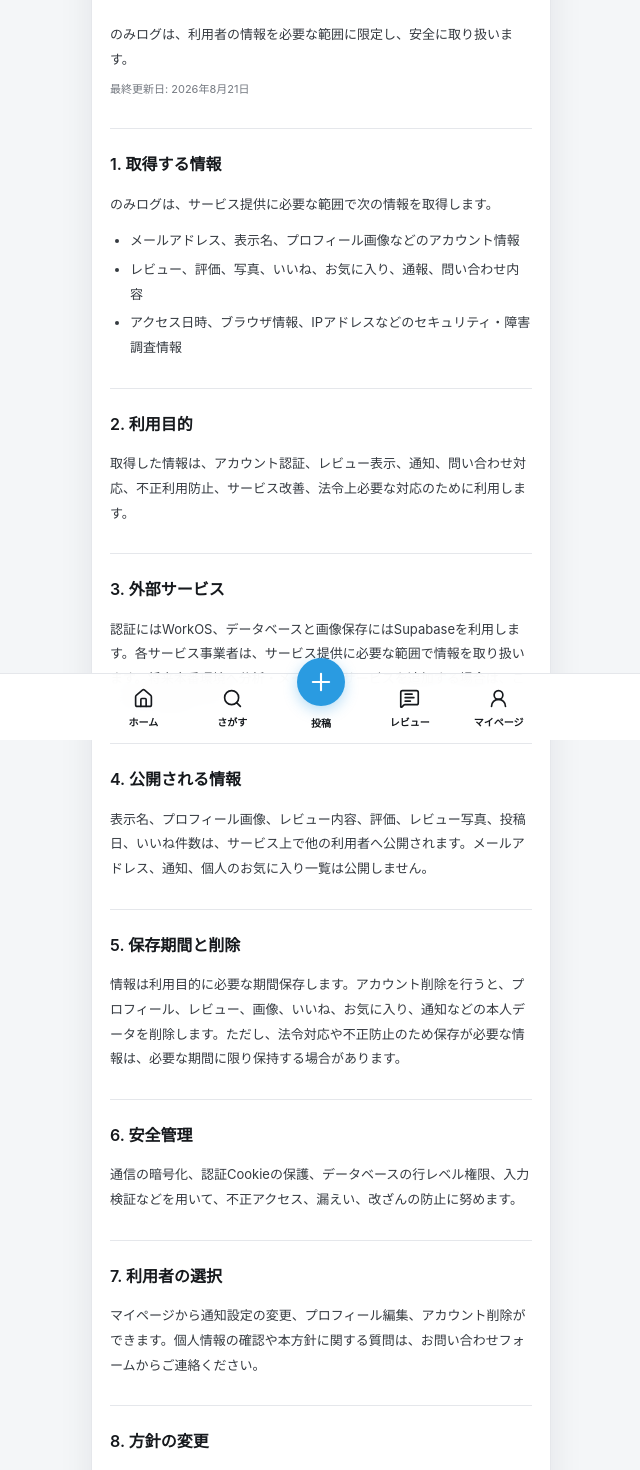
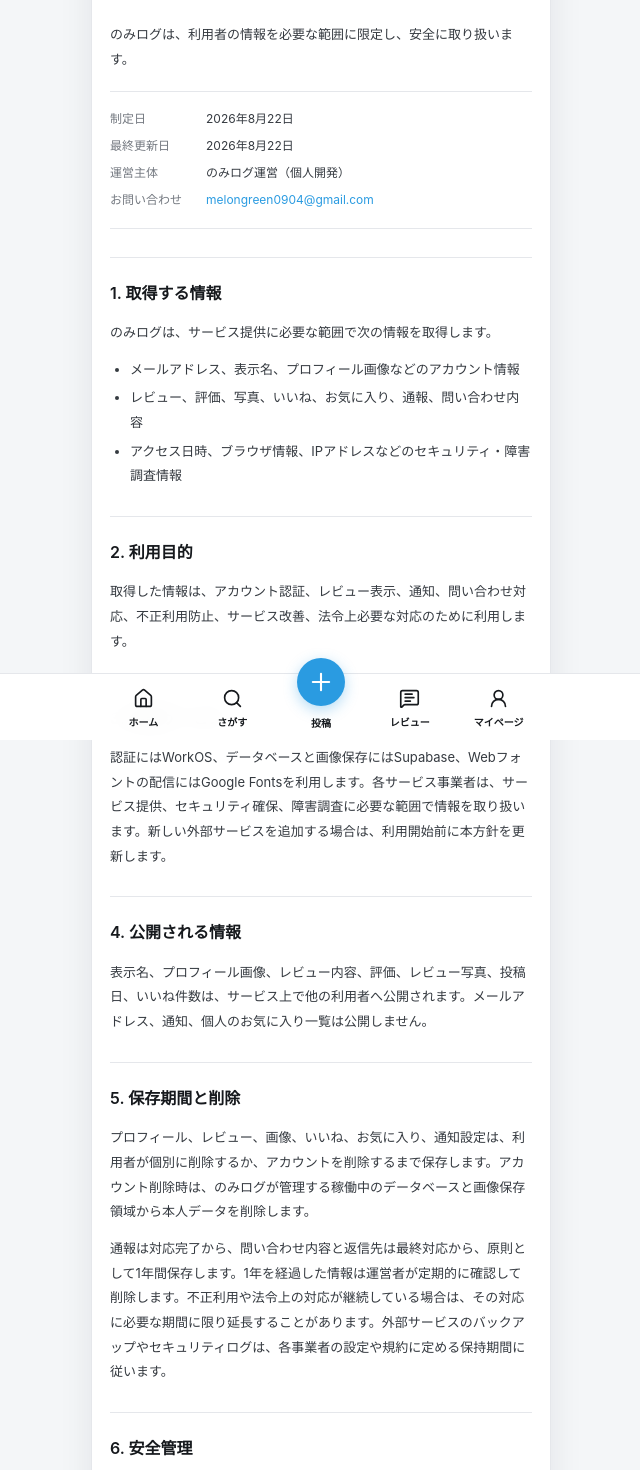
Before and after one commit to green-melon0904/nomilog, a Next.js app: page /privacy in a window 1280 px wide. Shown: the part 60-1530 px from the top of the page, without its empty margins (319-959 px from the left). Built offline with nearby package versions, Linux system fonts and the light colour scheme; a web font is replaced by a local one.

Commit message:
docs: publish operator and privacy details

```diff
--- a/app/privacy/page.tsx
+++ b/app/privacy/page.tsx
@@ -1,17 +1,28 @@
 import { AppShell } from "@/components/AppShell";
 import { LegalDocumentPage } from "@/components/LegalDocumentPage";
+import { legalEstablishedAt, legalUpdatedAt, publicContactEmail, publicOperatorName } from "@/lib/legal";
 
 const sections = [
   { heading: "1. 取得する情報", paragraphs: ["のみログは、サービス提供に必要な範囲で次の情報を取得します。"], items: ["メールアドレス、表示名、プロフィール画像などのアカウント情報", "レビュー、評価、写真、いいね、お気に入り、通報、問い合わせ内容", "アクセス日時、ブラウザ情報、IPアドレスなどのセキュリティ・障害調査情報"] },
   { heading: "2. 利用目的", paragraphs: ["取得した情報は、アカウント認証、レビュー表示、通知、問い合わせ対応、不正利用防止、サービス改善、法令上必要な対応のために利用します。"] },
-  { heading: "3. 外部サービス", paragraphs: ["認証にはWorkOS、データベースと画像保存にはSupabaseを利用します。各サービス事業者は、サービス提供に必要な範囲で情報を取り扱います。将来本番環境へ分析・メール配信サービスを追加する場合は、この方針を更新します。"] },
+  { heading: "3. 外部サービス", paragraphs: ["認証にはWorkOS、データベースと画像保存にはSupabase、Webフォントの配信にはGoogle Fontsを利用します。各サービス事業者は、サービス提供、セキュリティ確保、障害調査に必要な範囲で情報を取り扱います。新しい外部サービスを追加する場合は、利用開始前に本方針を更新します。"] },
   { heading: "4. 公開される情報", paragraphs: ["表示名、プロフィール画像、レビュー内容、評価、レビュー写真、投稿日、いいね件数は、サービス上で他の利用者へ公開されます。メールアドレス、通知、個人のお気に入り一覧は公開しません。"] },
-  { heading: "5. 保存期間と削除", paragraphs: ["情報は利用目的に必要な期間保存します。アカウント削除を行うと、プロフィール、レビュー、画像、いいね、お気に入り、通知などの本人データを削除します。ただし、法令対応や不正防止のため保存が必要な情報は、必要な期間に限り保持する場合があります。"] },
+  { heading: "5. 保存期間と削除", paragraphs: ["プロフィール、レビュー、画像、いいね、お気に入り、通知設定は、利用者が個別に削除するか、アカウントを削除するまで保存します。アカウント削除時は、のみログが管理する稼働中のデータベースと画像保存領域から本人データを削除します。", "通報は対応完了から、問い合わせ内容と返信先は最終対応から、原則として1年間保存します。1年を経過した情報は運営者が定期的に確認して削除します。不正利用や法令上の対応が継続している場合は、その対応に必要な期間に限り延長することがあります。外部サービスのバックアップやセキュリティログは、各事業者の設定や規約に定める保持期間に従います。"] },
   { heading: "6. 安全管理", paragraphs: ["通信の暗号化、認証Cookieの保護、データベースの行レベル権限、入力検証などを用いて、不正アクセス、漏えい、改ざんの防止に努めます。"] },
-  { heading: "7. 利用者の選択", paragraphs: ["マイページから通知設定の変更、プロフィール編集、アカウント削除ができます。個人情報の確認や本方針に関する質問は、お問い合わせフォームからご連絡ください。"] },
-  { heading: "8. 方針の変更", paragraphs: ["本方針を変更する場合は、重要性に応じてサービス内でお知らせし、最終更新日を改めます。"] }
+  { heading: "7. 利用者の選択と請求手続", paragraphs: ["マイページから通知設定の変更、プロフィール編集、投稿の削除、アカウント削除ができます。保有個人データの利用目的の通知、開示、訂正、追加、削除、利用停止などを希望する場合は、お問い合わせフォームまたは公開用メールアドレスへご連絡ください。本人以外への情報開示を防ぐため、必要な範囲で本人確認を行った後、法令に従って遅滞なく対応します。"] },
+  { heading: "8. 個人運営者に関する情報", paragraphs: ["のみログは個人が運営しています。運営者本人の安全とプライバシーを守るため、氏名と住所はWeb上へ常時掲載していません。法令上、本人が知り得る状態に置くことが必要な運営者情報について請求があった場合は、公開用メールアドレスで受け付け、合理的な本人確認後に遅滞なく回答します。"] },
+  { heading: "9. 方針の変更", paragraphs: ["本方針を変更する場合は、重要性に応じてサービス内でお知らせし、最終更新日を改めます。"] }
 ];
 
 export default function PrivacyPage() {
-  return <AppShell><LegalDocumentPage title="プライバシーポリシー" intro="のみログは、利用者の情報を必要な範囲に限定し、安全に取り扱います。" sections={sections} /></AppShell>;
+  return (
+    <AppShell>
+      <LegalDocumentPage
+        title="プライバシーポリシー"
+        intro="のみログは、利用者の情報を必要な範囲に限定し、安全に取り扱います。"
+        metadata={{ establishedAt: legalEstablishedAt, updatedAt: legalUpdatedAt, operatorName: publicOperatorName, contactEmail: publicContactEmail }}
+        sections={sections}
+      />
+    </AppShell>
+  );
 }
--- a/app/terms/page.tsx
+++ b/app/terms/page.tsx
@@ -1,5 +1,6 @@
 import { AppShell } from "@/components/AppShell";
 import { LegalDocumentPage } from "@/components/LegalDocumentPage";
+import { legalEstablishedAt, legalUpdatedAt, publicContactEmail, publicOperatorName } from "@/lib/legal";
 
 const sections = [
   { heading: "1. サービスの内容", paragraphs: ["のみログは、飲料の商品情報やレビューを閲覧・投稿できるサービスです。掲載情報は参考情報であり、商品の品質、安全性、販売状況を保証するものではありません。"] },
@@ -13,5 +14,14 @@ const sections = [
 ];
 
 export default function TermsPage() {
-  return <AppShell><LegalDocumentPage title="利用規約" intro="この利用規約は、のみログを利用する際のルールを定めるものです。サービスを利用する前にご確認ください。" sections={sections} /></AppShell>;
+  return (
+    <AppShell>
+      <LegalDocumentPage
+        title="利用規約"
+        intro="この利用規約は、のみログを利用する際のルールを定めるものです。サービスを利用する前にご確認ください。"
+        metadata={{ establishedAt: legalEstablishedAt, updatedAt: legalUpdatedAt, operatorName: publicOperatorName, contactEmail: publicContactEmail }}
+        sections={sections}
+      />
+    </AppShell>
+  );
 }
--- a/components/LegalDocumentPage.tsx
+++ b/components/LegalDocumentPage.tsx
@@ -1,15 +1,37 @@
 import { MobilePageHeader } from "@/components/MobilePageHeader";
 
 type LegalSection = { heading: string; paragraphs: string[]; items?: string[] };
+type LegalMetadata = {
+  establishedAt: string;
+  updatedAt: string;
+  operatorName: string;
+  contactEmail: string;
+};
 
-/** 法務文書の見出し・本文・箇条書きを、モバイルで読みやすい一定幅へ揃える。 */
-export function LegalDocumentPage({ title, intro, sections }: { title: string; intro: string; sections: LegalSection[] }) {
+/** 法務文書の運営情報・見出し・本文を、モバイルで追いやすい順序と一定幅へ揃える。 */
+export function LegalDocumentPage({
+  title,
+  intro,
+  metadata,
+  sections
+}: {
+  title: string;
+  intro: string;
+  metadata: LegalMetadata;
+  sections: LegalSection[];
+}) {
   return (
     <div className="screen pb-10">
       <MobilePageHeader title={title} />
       <article className="pt-6 text-[13px] font-normal leading-[1.9] text-[#353a40]">
         <p>{intro}</p>
-        <p className="mt-2 text-[11px] text-[var(--muted)]">最終更新日: 2026年8月21日</p>
+        <dl className="mt-5 grid grid-cols-[84px_1fr] gap-x-3 gap-y-1 border-y border-[var(--border)] py-4 text-[12px]">
+          <dt className="text-[var(--muted)]">制定日</dt><dd>{metadata.establishedAt}</dd>
+          <dt className="text-[var(--muted)]">最終更新日</dt><dd>{metadata.updatedAt}</dd>
+          <dt className="text-[var(--muted)]">運営主体</dt><dd>{metadata.operatorName}</dd>
+          <dt className="text-[var(--muted)]">お問い合わせ</dt>
+          <dd><a className="break-all text-[var(--accent)] underline underline-offset-2" href={`mailto:${metadata.contactEmail}`}>{metadata.contactEmail}</a></dd>
+        </dl>
         {sections.map((section) => (
           <section key={section.heading} className="mt-7 border-t border-[var(--border)] pt-5">
             <h2 className="text-[16px] font-semibold text-[var(--text)]">{section.heading}</h2>
--- a/diary/2026-08-22_diary.md
+++ b/diary/2026-08-22_diary.md
@@ -40,3 +40,14 @@
 - 検証済み差分をGitHubへ統合し、次の公開準備へ進む。
 - 利用規約とプライバシーポリシーへ制定日、更新日、運営主体、問い合わせ方法、保存期間を反映する。
 - Vercel Previewを作成し、本番URLを取得してWorkOSのRedirect URIを設定する。
+
+## 法務文書と問い合わせ先
+
+- 作業ブランチ`legal/operator-policy`で、公開してよい運営主体名、連絡先、制定日、更新日を一元管理するようにした。
+- 利用規約とプライバシーポリシーへ運営情報を表示し、プライバシーポリシーにはWorkOS、Supabase、Google Fontsの利用、データ種別ごとの保存期間、開示等の請求手続を明記した。
+- 通報と問い合わせの1年保存は現時点で自動削除されないため、運営者による定期削除として表現し、公開前に削除手順または自動処理を用意する課題をチェックリストへ追加した。
+- 個人運営者の氏名と住所は常時公開せず、法令上必要な請求を公開窓口で受け付け、本人確認後に遅滞なく回答する運用を明記した。公開前の保護者または学校による確認は未完了として残した。
+- 問い合わせフォームが利用できない場合も連絡できるよう、公開メールへの代替導線を追加した。
+- 390px幅で利用規約、プライバシーポリシー、問い合わせ画面を確認し、横あふれ、エラーオーバーレイ、メールリンクの不備がないことを確認した。
+- 未コミット差分を別のCodexへレビュー依頼し、具体的な実行時不具合やテスト破壊は見つからないという結果を得た。
+- Node.js 24.13.0でlint、型チェック、18件のテスト、31ルートの本番ビルドが成功した。
--- /dev/null
+++ b/lib/legal.ts
@@ -0,0 +1,10 @@
+/**
+ * 公開する運営情報と法務文書の日付を一元管理する。
+ *
+ * 利用規約、プライバシーポリシー、問い合わせ画面で別々の値を持つと、更新時に表示が
+ * 食い違うため、公開してよい情報だけをこのモジュールへ集約する。秘密情報は置かない。
+ */
+export const publicOperatorName = "のみログ運営（個人開発）";
+export const publicContactEmail = "melongreen0904@gmail.com";
+export const legalEstablishedAt = "2026年8月22日";
+export const legalUpdatedAt = "2026年8月22日";
```
Also changed, not shown: components/ContactScreen.tsx (+6 -2 lines), 1 other file (tests, documents, lock files or other folders).
